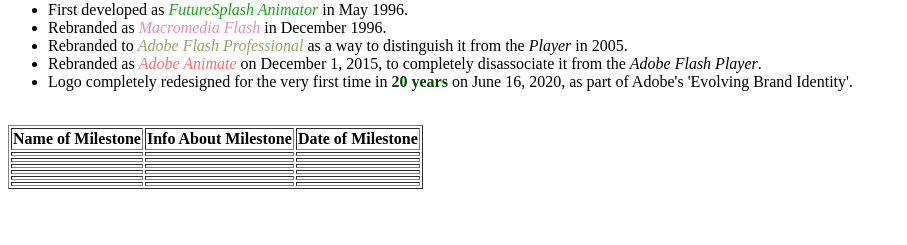
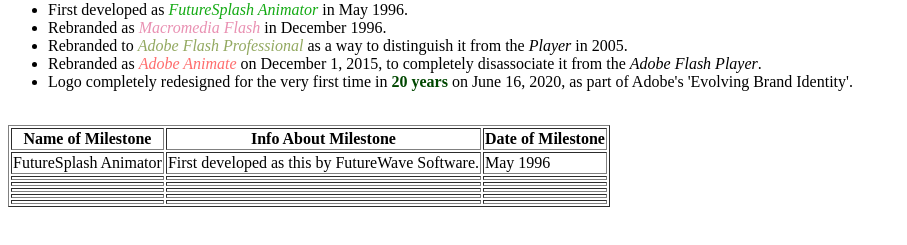
Before and after one commit to TGreer123/Beta-Website--Build-1, a plain HTML site: page index.html in a window 1280 px wide. Shown: the part 79-324 px from the top of the page, without its empty margins (0-907 px from the left). Drawn offline with Linux system fonts and the light colour scheme.

Commit message:
List and 1st Bit of Table

```diff
--- a/index.html
+++ b/index.html
@@ -20,9 +20,9 @@
         <th>Date of Milestone</th>
     </tr>
     <tr>
-        <td></td>
-        <td></td>
-        <td></td>
+        <td>FutureSplash Animator</td>
+        <td>First developed as this by FutureWave Software.</td>
+        <td>May 1996</td>
     </tr>
     <tr>
         <td></td>
```
